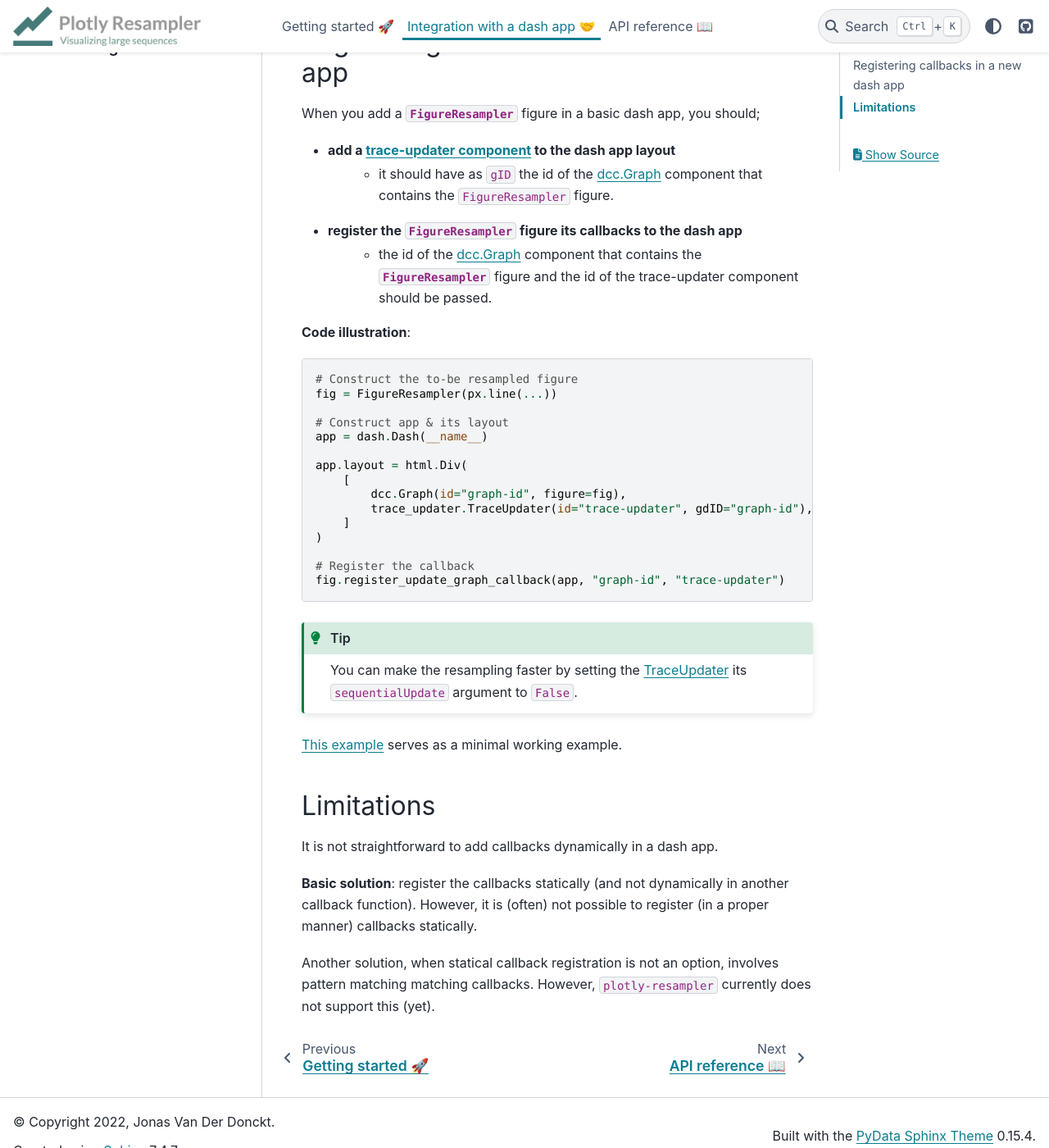
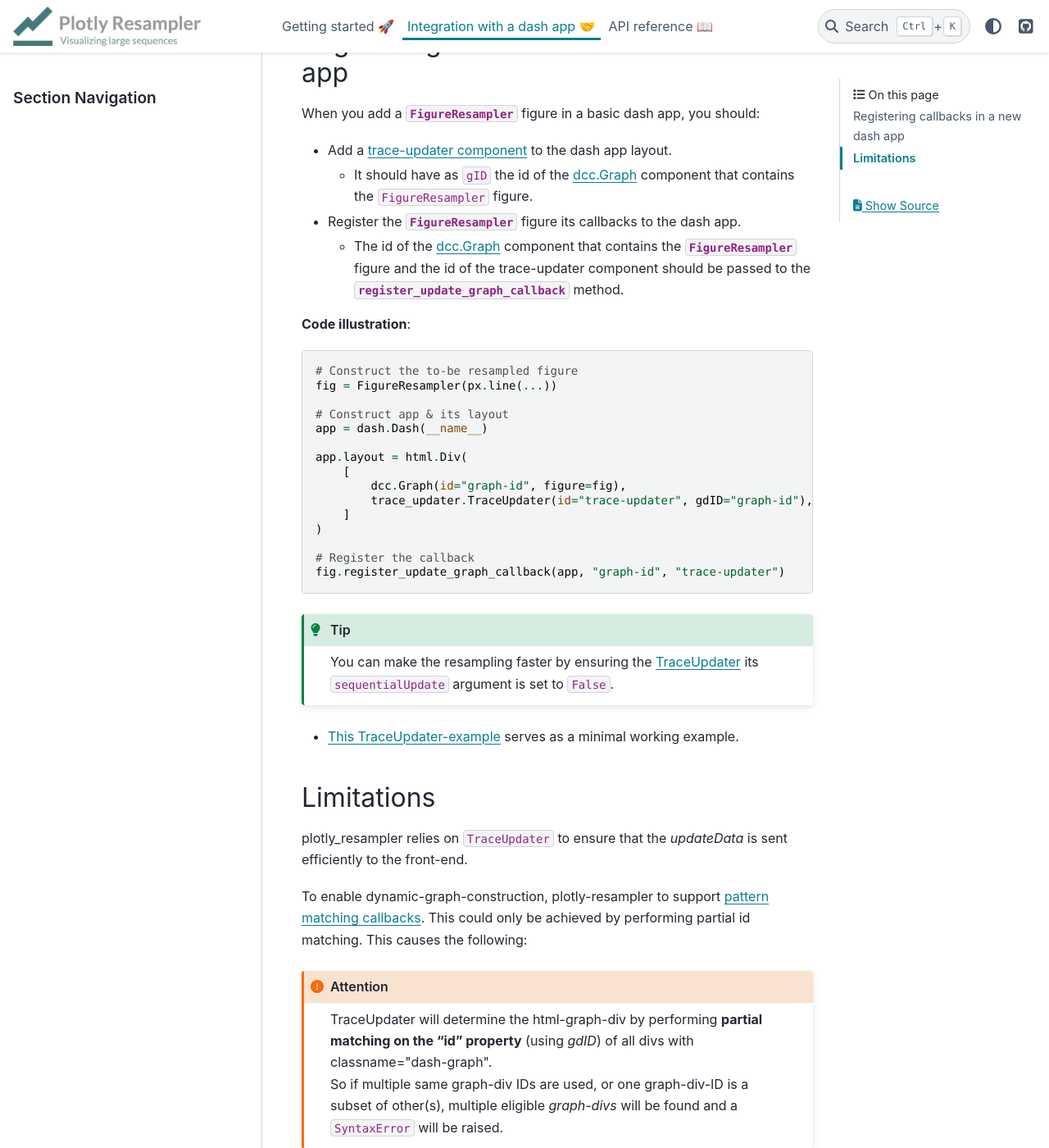
Before and after one commit to predict-idlab/plotly-resampler, a Sphinx documentation site: the page built from sphinx/dash_app_integration.rst, in a window 1280 px wide and 1400 px high, scrolled down 343 px. Shown: the whole window at 82% size. Built offline with Sphinx 7.4.7 and the PyData theme 0.15.4, drawn with Linux system fonts in a browser that asks for light colours; some of the changed text lies outside the part shown.

Commit message:
:hippopotamus: rewriting limitations

```diff
--- a/sphinx/dash_app_integration.rst
+++ b/sphinx/dash_app_integration.rst
@@ -1,5 +1,11 @@
 .. role:: raw-html(raw)
    :format: html
+
+.. |br| raw:: html
+
+   <br>
+
+
 
 Integration with a dash app 🤝
 ==============================
@@ -10,12 +16,15 @@
 
 Registering callbacks in a new dash app
 ---------------------------------------
-When you add a :class:`FigureResampler <plotly_resampler.figure_resampler.FigureResampler>` figure in a basic dash app, you should;
+When you add a :class:`FigureResampler <plotly_resampler.figure_resampler.FigureResampler>` figure in a basic dash app, you should:
 
-- add a `trace-updater component <https://github.com/predict-idlab/trace-updater>`_ to the dash app layout
-    - it should have as ``gID`` the id of the `dcc.Graph <https://dash.plotly.com/dash-core-components/graph>`_ component that contains the ``FigureResampler`` figure.
-- register the :class:`FigureResampler <plotly_resampler.figure_resampler.FigureResampler>` figure its callbacks to the dash app
-    - the id of the `dcc.Graph <https://dash.plotly.com/dash-core-components/graph>`_ component that contains the :class:`FigureResampler <plotly_resampler.figure_resampler.FigureResampler>` figure and the id of the trace-updater component should be passed.
+- Add a `trace-updater component <https://github.com/predict-idlab/trace-updater>`_ to the dash app layout.
+
+  - It should have as ``gID`` the id of the `dcc.Graph <https://dash.plotly.com/dash-core-components/graph>`_ component that contains the ``FigureResampler`` figure.
+
+- Register the :class:`FigureResampler <plotly_resampler.figure_resampler.FigureResampler>` figure its callbacks to the dash app.
+
+  - The id of the `dcc.Graph <https://dash.plotly.com/dash-core-components/graph>`_ component that contains the :class:`FigureResampler <plotly_resampler.figure_resampler.FigureResampler>` figure and the id of the trace-updater component should be passed to the :func:`register_update_graph_callback <plotly_resampler.figure_resampler.FigureResampler.register_update_graph_callback>` method.
 
 
 **Code illustration**:
@@ -41,18 +50,31 @@
 
 .. tip::
 
-    You can make the resampling faster by setting the `TraceUpdater <https://github.com/predict-idlab/trace-updater>`_ its ``sequentialUpdate`` argument to ``False``.
+    You can make the resampling faster by ensuring the
+    `TraceUpdater <https://github.com/predict-idlab/trace-updater>`_ its
+    ``sequentialUpdate`` argument is set to ``False``.
 
 
-`This example <https://github.com/predict-idlab/trace-updater/blob/master/usage.py>`_ serves as a minimal working example.
+* `This TraceUpdater-example <https://github.com/predict-idlab/trace-updater/blob/master/usage.py>`_ serves as a minimal working example.
 
 
 Limitations
 -----------
-It is not straightforward to add callbacks dynamically in a dash app.
+plotly_resampler relies on ``TraceUpdater`` to ensure that the *updateData* is sent
+efficiently to the front-end.
 
-**Basic solution**: register the callbacks statically (and not dynamically in another callback function).
-However, it is (often) not possible to register (in a proper manner) callbacks statically.
+To enable dynamic-graph-construction, plotly-resampler to support
+`pattern matching callbacks <https://dash.plotly.com/pattern-matching-callbacks>`_.
+This could only be achieved by performing partial id matching. This causes the following:
 
-Another solution, when statical callback registration is not an option, involves pattern matching matching callbacks.
-However, ``plotly-resampler`` currently does not support this (yet).
+.. attention::
+
+    TraceUpdater will determine the html-graph-div by performing **partial
+    matching on the "id" property** (using `gdID`) of all divs with
+    classname=\"dash-graph\". |br|
+    So if multiple same graph-div IDs are used, or one graph-div-ID is a
+    subset of other(s), multiple eligible *graph-divs* will be found and a
+    ``SyntaxError`` will be raised.
+
+This can be circumvented by using an ``uuid``-str for each graph-div, as done in this
+`dynamic graph construction example <https://github.com/predict-idlab/plotly-resampler/blob/main/examples/dash_apps/construct_dynamic_figures.py>`_.
```
